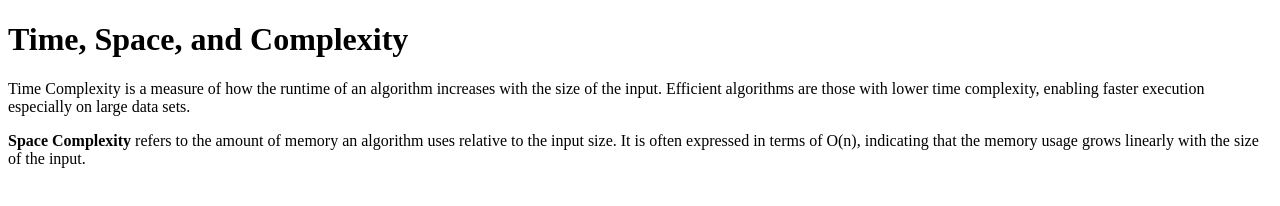
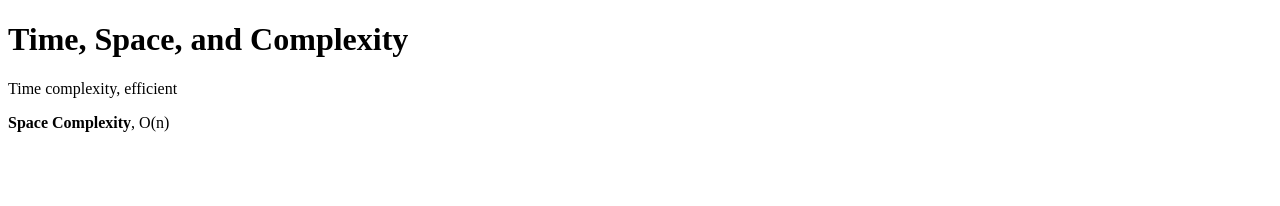
Before and after one commit to acciojob/time-and-space-complexity-UmashankarAhirwar20, a website: page main.html in a window 1280 px wide. Drawn offline with Linux system fonts and the light colour scheme.

Commit message:
created a submission

```diff
--- a/main.html
+++ b/main.html
@@ -8,10 +8,8 @@
 
 <body>
 	<h1>Time, Space, and Complexity</h1>
-	<p>Time Complexity is a measure of how the runtime of an algorithm increases with the size of the input.
-        Efficient algorithms are those with lower time complexity, enabling faster execution especially on large data sets.</p>
-	<p><b>Space Complexity</b> refers to the amount of memory an algorithm uses relative to the input size.
-        It is often expressed in terms of O(n), indicating that the memory usage grows linearly with the size of the input.</p>
+	<p>Time complexity, efficient</p>
+	<p><b>Space Complexity</b>, O(n)</p>
 	<!-- the entire body must be written by student -->
     <script type="text/javascript" src="./script.js">
 </script>
```
